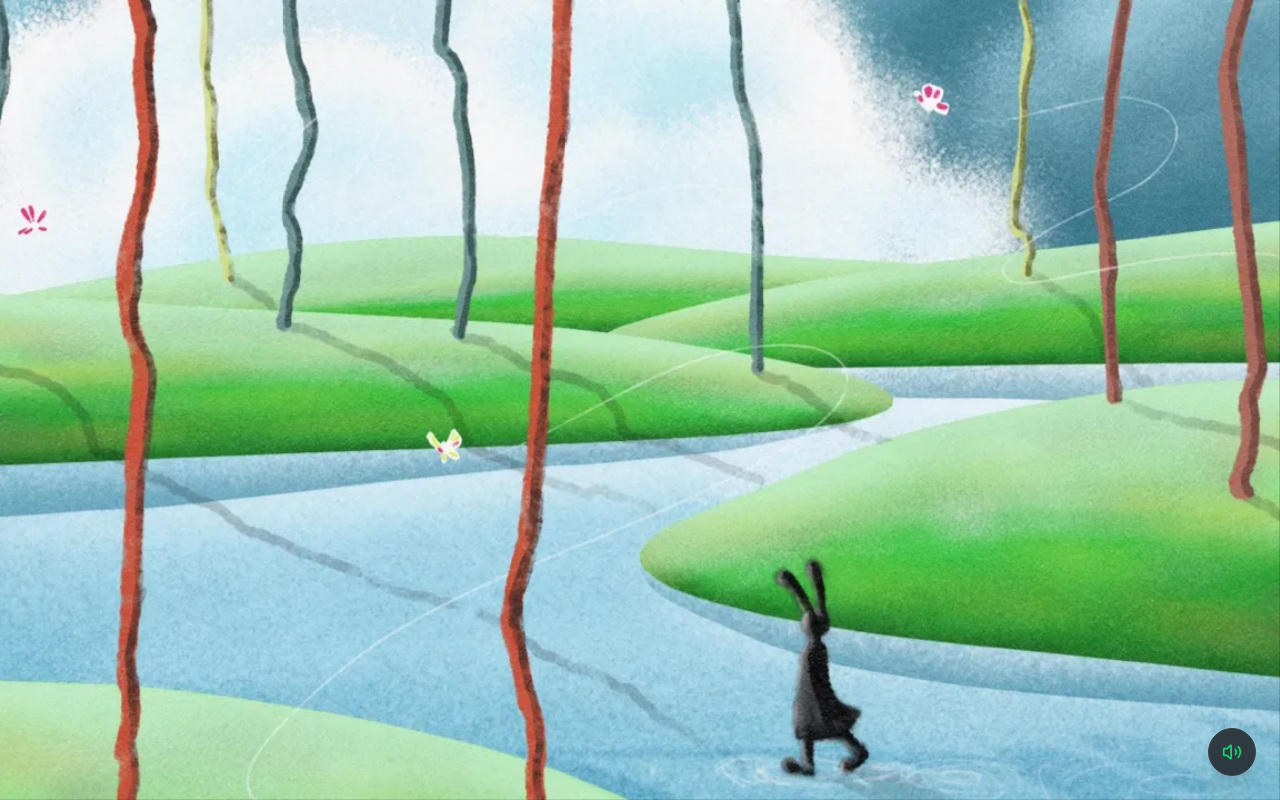
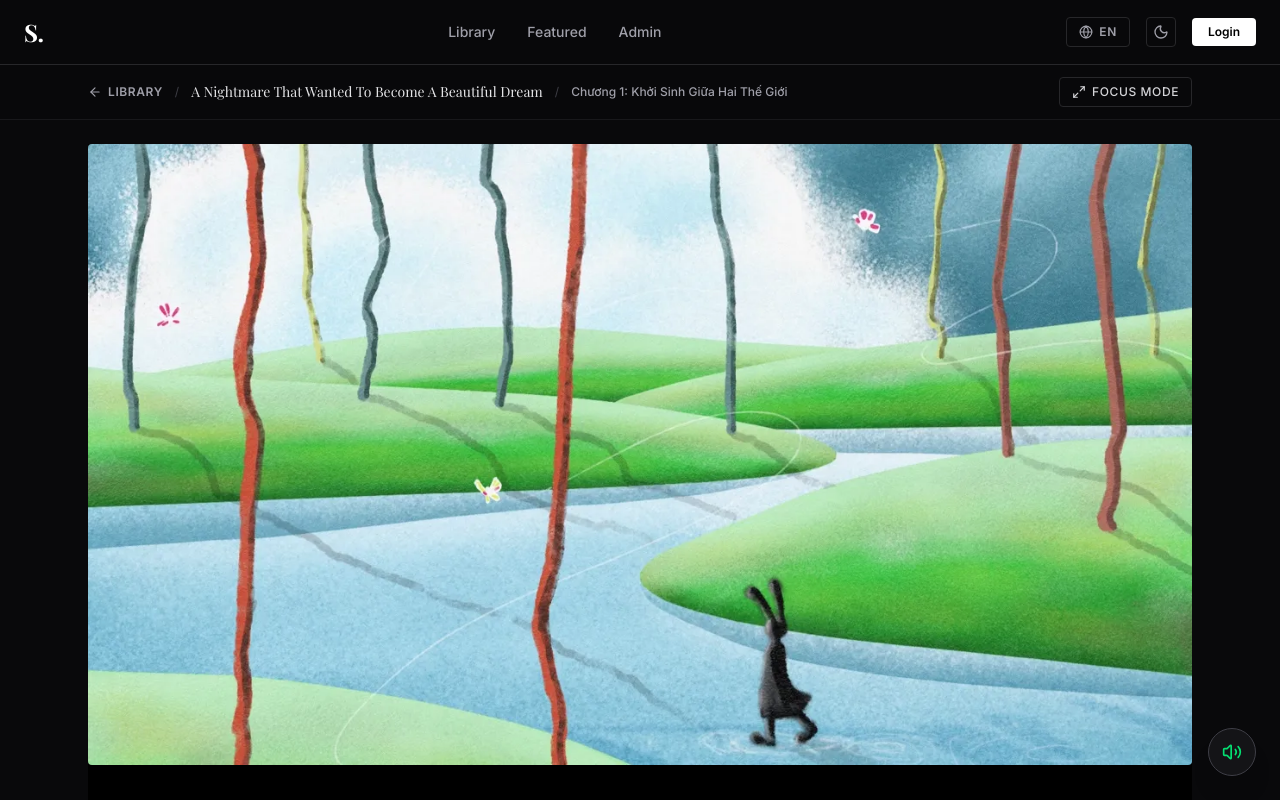
Before and after one commit to quanganh4869/anhemrot, a Next.js app: page /stories/echo/read in a window 1280 px wide. Shown: the top 800 px of the page. Built offline with nearby package versions, Linux system fonts and the light colour scheme; a web font is replaced by a local one.

Commit message:
feat(reader): implement full website architecture, non-fullscreen default, Focus Mode toggle, and zero black void aspect ratio

```diff
--- a/src/features/reader/components/ChapterReader.tsx
+++ b/src/features/reader/components/ChapterReader.tsx
@@ -4,13 +4,14 @@ import SceneRenderer from "./SceneRenderer";
 
 interface ChapterReaderProps {
   chapter: ChapterConfig;
+  isFocusMode?: boolean;
 }
 
-export default function ChapterReader({ chapter }: ChapterReaderProps) {
+export default function ChapterReader({ chapter, isFocusMode = false }: ChapterReaderProps) {
   return (
     <div className="w-full flex flex-col items-center bg-black">
       {chapter.scenes.map((scene) => (
-        <SceneRenderer key={scene.id} scene={scene} />
+        <SceneRenderer key={scene.id} scene={scene} isFocusMode={isFocusMode} />
       ))}
     </div>
   );
--- a/src/features/reader/components/SceneRenderer.tsx
+++ b/src/features/reader/components/SceneRenderer.tsx
@@ -5,11 +5,14 @@ import SceneLayer from "./SceneLayer";
 import { AnimationController } from "../engine/AnimationController";
 import { ScrollController } from "../engine/ScrollController";
 
+import { cn } from "@/lib/utils";
+
 interface SceneRendererProps {
   scene: SceneConfig;
+  isFocusMode?: boolean;
 }
 
-export default function SceneRenderer({ scene }: SceneRendererProps) {
+export default function SceneRenderer({ scene, isFocusMode = false }: SceneRendererProps) {
   const containerRef = useRef<HTMLDivElement>(null);
   const layersRef = useRef<(HTMLDivElement | null)[]>([]);
 
@@ -26,19 +29,20 @@ export default function SceneRenderer({ scene }: SceneRendererProps) {
     const tl = AnimationController.createTimeline(parsedScene, layersRef.current, isReducedMotion);
 
     // Attach to scroll via separated controller
-    ScrollController.attach(tl, containerRef.current, parsedScene);
+    ScrollController.attach(tl, containerRef.current, parsedScene, isFocusMode ? 0 : 72);
 
-  }, { scope: containerRef, dependencies: [scene] });
+  }, { scope: containerRef, dependencies: [scene, isFocusMode] });
 
   return (
     <div
       ref={containerRef}
-      className="relative w-full h-screen overflow-hidden bg-black flex items-center justify-center"
+      className={cn(
+        "relative overflow-hidden bg-black flex items-center justify-center select-none",
+        isFocusMode
+          ? "w-full h-screen"
+          : "w-full aspect-[16/9] min-h-[440px] max-h-[80vh] rounded-sm"
+      )}
     >
-      {/*
-        True cinematic canvas: No borders, no artificial rounded corners.
-        The scene takes up the viewport. The layers inside it handle their own dimensions.
-      */}
       <div className="relative w-full h-full">
         {scene.layers.map((layer, i) => (
           <SceneLayer
--- a/src/features/reader/components/StoryReader.tsx
+++ b/src/features/reader/components/StoryReader.tsx
@@ -1,9 +1,11 @@
-import React, { useState, useEffect } from "react";
+import React, { useState, useEffect, useRef } from "react";
 import { StoryConfig } from "../types";
 import ChapterReader from "./ChapterReader";
 import ReadingProgress from "./ui/ReadingProgress";
+import Header from "@/components/layout/Header";
+import Footer from "@/components/layout/Footer";
 import Link from "next/link";
-import { ArrowLeft } from "lucide-react";
+import { ArrowLeft, Maximize2, Minimize2 } from "lucide-react";
 import { cn } from "@/lib/utils";
 import gsap from "gsap";
 import { ScrollTrigger } from "gsap/ScrollTrigger";
@@ -16,87 +18,166 @@ interface StoryReaderProps {
 
 export default function StoryReader({ story }: StoryReaderProps) {
   const currentChapter = story.chapters[0];
-  const [isNavVisible, setIsNavVisible] = useState(true);
+  const [isFocusMode, setIsFocusMode] = useState(false);
+  const scrollPosRef = useRef(0);
 
-  // Refresh ScrollTrigger once scenes mount
+  // Refresh ScrollTrigger once scenes mount or when focus mode toggles
   useEffect(() => {
     const timer = setTimeout(() => {
       ScrollTrigger.refresh();
     }, 400);
     return () => clearTimeout(timer);
-  }, []);
+  }, [isFocusMode]);
 
-  // Auto-hide navigation after 2 seconds of inactivity, show on mouse movement
+  // Handle ESC key to exit focus mode
   useEffect(() => {
-    let timeout: NodeJS.Timeout;
-    const handleMouseMove = () => {
-      setIsNavVisible(true);
-      clearTimeout(timeout);
-      timeout = setTimeout(() => setIsNavVisible(false), 2500);
+    const handleKeyDown = (e: KeyboardEvent) => {
+      if (e.key === "Escape" && isFocusMode) {
+        exitFocusMode();
+      }
     };
-    window.addEventListener("mousemove", handleMouseMove);
-    timeout = setTimeout(() => setIsNavVisible(false), 2500);
-    return () => {
-      window.removeEventListener("mousemove", handleMouseMove);
-      clearTimeout(timeout);
+    window.addEventListener("keydown", handleKeyDown);
+    return () => window.removeEventListener("keydown", handleKeyDown);
+  }, [isFocusMode]);
+
+  const enterFocusMode = () => {
+    scrollPosRef.current = window.scrollY;
+    setIsFocusMode(true);
+    if (document.documentElement.requestFullscreen) {
+      document.documentElement.requestFullscreen().catch(() => {
+        // Fallback gracefully if browser blocks Fullscreen API
+      });
+    }
   };
-  }, []);
+
+  const exitFocusMode = () => {
+    setIsFocusMode(false);
+    if (document.fullscreenElement) {
+      document.exitFullscreen().catch(() => {});
+    }
+    // Restore scroll position after leaving focus mode
+    setTimeout(() => {
+      window.scrollTo({ top: scrollPosRef.current, behavior: "instant" });
+      ScrollTrigger.refresh();
+    }, 100);
+  };
 
   return (
-    <div className="w-full bg-zinc-950 text-zinc-100 min-h-screen flex flex-col font-sans overflow-x-hidden selection:bg-white/30 relative">
+    <div className={cn(
+      "w-full bg-zinc-950 text-zinc-100 min-h-screen flex flex-col font-sans selection:bg-white/30",
+      isFocusMode ? "fixed inset-0 z-[100] overflow-y-auto bg-black" : "relative"
+    )}>
       <ReadingProgress />
 
-      {/* Cinematic Auto-Hiding Navigation Overlay */}
-      <div className={cn(
-        "fixed top-0 left-0 w-full h-32 z-50 bg-gradient-to-b from-black/80 to-transparent flex items-start px-6 sm:px-12 pt-8 transition-opacity duration-700",
-        isNavVisible ? "opacity-100" : "opacity-0 pointer-events-none"
-      )}>
+      {/* 1. Real Website Header - only visible in normal mode */}
+      {!isFocusMode && <Header />}
+
+      {/* 2. Reader Context Bar - concise, non-intrusive */}
+      {!isFocusMode && (
+        <section className="w-full border-b border-zinc-900 bg-zinc-950/80 backdrop-blur-sm sticky top-16 z-40">
+          <div className="max-w-6xl mx-auto px-4 sm:px-6 py-3 flex items-center justify-between text-xs text-zinc-400">
+            <div className="flex items-center gap-3 truncate">
               <Link
                 href={`/stories/${story.id || 'nightmare-dream'}`}
-          className="flex items-center gap-3 text-zinc-300 hover:text-white transition-colors"
+                className="hover:text-white flex items-center gap-1.5 transition-colors font-semibold uppercase tracking-wider"
               >
-          <div className="p-2 bg-black/40 backdrop-blur-md rounded-full border border-white/10">
-            <ArrowLeft className="w-5 h-5" />
-          </div>
-          <div className="flex flex-col">
-            <span className="text-xs font-bold uppercase tracking-widest text-zinc-400">Quay lại thư viện</span>
-            <span className="font-serif text-lg leading-tight">{story.title}</span>
-          </div>
+                <ArrowLeft className="w-3.5 h-3.5" />
+                <span>Library</span>
               </Link>
+              <span className="text-zinc-700">/</span>
+              <span className="font-serif text-zinc-200 text-sm hidden sm:inline truncate">{story.title}</span>
+              <span className="text-zinc-700 hidden sm:inline">/</span>
+              <span className="text-zinc-400 font-medium truncate">{currentChapter.title}</span>
             </div>
 
-      {/* Main Reader Canvas: Full bleed, no generic containers, controlled by scenes */}
-      <main className="w-full">
-        <ChapterReader chapter={currentChapter} />
+            <div className="flex items-center gap-3 shrink-0">
+              <button
+                onClick={enterFocusMode}
+                className="flex items-center gap-1.5 px-3 py-1.5 border border-zinc-800 hover:border-zinc-600 text-zinc-300 hover:text-white transition-colors rounded text-xs font-medium uppercase tracking-wider"
+                title="Mở chế độ Focus toàn màn hình"
+              >
+                <Maximize2 className="w-3.5 h-3.5" />
+                <span className="hidden md:inline">Focus Mode</span>
+              </button>
+            </div>
+          </div>
+        </section>
+      )}
 
-        {/* Cinematic Chapter Completion / Epilogue */}
-        <section className="w-full min-h-[50vh] bg-black flex flex-col items-center justify-center text-center px-6 py-24 border-t border-zinc-900">
-          <span className="text-xs uppercase tracking-[0.3em] text-zinc-500 mb-4">
-            Hoàn thành chương
+      {/* Floating Exit Button in Focus Mode */}
+      {isFocusMode && (
+        <div className="fixed top-6 right-6 z-50 flex items-center gap-4">
+          <button
+            onClick={exitFocusMode}
+            className="flex items-center gap-2 px-4 py-2 bg-zinc-900/90 hover:bg-zinc-800 text-zinc-200 hover:text-white border border-zinc-700 rounded-full text-xs font-medium uppercase tracking-widest backdrop-blur shadow-2xl transition-all"
+          >
+            <Minimize2 className="w-3.5 h-3.5" />
+            <span>Thoát Focus (ESC)</span>
+          </button>
+        </div>
+      )}
+
+      {/* 3. Main Reader Content Area */}
+      <main className={cn(
+        "flex-grow w-full",
+        isFocusMode
+          ? "w-full"
+          : "max-w-6xl mx-auto px-4 sm:px-6 py-6"
+      )}>
+        {/* The Scenes */}
+        <ChapterReader chapter={currentChapter} isFocusMode={isFocusMode} />
+
+        {/* 4. Cinematic Chapter Completion & Next Chapter Section */}
+        <section className={cn(
+          "w-full bg-zinc-950 flex flex-col items-center justify-center text-center py-24 border-t border-zinc-900 mt-12",
+          isFocusMode ? "px-6" : "px-4"
+        )}>
+          <span className="text-xs uppercase tracking-[0.3em] text-zinc-500 mb-3">
+            Hoàn tất chương
           </span>
-          <h2 className="text-3xl sm:text-5xl font-serif text-zinc-100 font-bold mb-4">
+          <h2 className="text-3xl sm:text-5xl font-serif text-white font-bold mb-4">
             {currentChapter.title}
           </h2>
-          <p className="text-zinc-400 font-serif italic max-w-md mb-12 text-lg">
-            Cảm ơn bạn đã đồng hành cùng chuyến hành trình vào Vùng Đất Giấc Mơ.
+          <p className="text-zinc-400 font-serif italic max-w-lg mb-12 text-base sm:text-lg leading-relaxed">
+            Bạn đã đi qua hành trình khởi sinh của giấc mơ. Chương tiếp theo đang chờ đón bạn.
           </p>
 
-          <div className="flex flex-col sm:flex-row items-center gap-6">
+          {/* Next Chapter Preview Card (Editorial, not SaaS) */}
+          <div className="w-full max-w-md bg-zinc-900/50 border border-zinc-800 p-6 text-left mb-12 hover:border-zinc-700 transition-colors">
+            <div className="aspect-video w-full bg-zinc-950 mb-4 overflow-hidden">
+              {/* eslint-disable-next-line @next/next/no-img-element */}
+              <img
+                src="/images/story/scene_15_dream.webp"
+                alt="Next chapter preview"
+                className="w-full h-full object-cover grayscale hover:grayscale-0 transition-all duration-700"
+              />
+            </div>
+            <span className="text-xs uppercase tracking-wider text-zinc-500 block mb-1">Chương tiếp theo</span>
+            <h3 className="font-serif text-xl text-white font-semibold mb-2">Chương 2: Người Dệt Giấc Mơ</h3>
+            <p className="text-sm text-zinc-400 line-clamp-2">
+              Băng qua rừng ảo ảnh để tìm kiếm vị thần dệt nên những giấc chiêm bao nhiệm màu nhất.
+            </p>
+          </div>
+
+          <div className="flex flex-wrap items-center justify-center gap-4">
             <button
-              onClick={() => window.scrollTo({ top: 0, behavior: 'smooth' })}
-              className="px-8 py-3.5 border border-zinc-700 hover:border-zinc-400 text-zinc-200 hover:text-white transition-colors text-sm font-medium tracking-wider uppercase"
+              onClick={() => window.scrollTo({ top: 0, behavior: "smooth" })}
+              className="px-8 py-3 border border-zinc-700 hover:border-zinc-400 text-zinc-300 hover:text-white transition-colors text-xs font-semibold uppercase tracking-wider rounded"
             >
               Đọc lại từ đầu
             </button>
             <Link
               href={`/stories/${story.id || 'nightmare-dream'}`}
-              className="px-8 py-3.5 bg-white text-black hover:bg-zinc-200 transition-colors text-sm font-semibold tracking-wider uppercase"
+              className="px-8 py-3 bg-white text-black hover:bg-zinc-200 transition-colors text-xs font-bold uppercase tracking-wider rounded"
             >
               Về trang chi tiết
             </Link>
           </div>
         </section>
       </main>
+
+      {/* 5. Real Website Footer - only visible in normal mode */}
+      {!isFocusMode && <Footer />}
     </div>
   );
 }
--- a/src/features/reader/engine/ScrollController.ts
+++ b/src/features/reader/engine/ScrollController.ts
@@ -11,13 +11,14 @@ export class ScrollController {
   static attach(
     tl: gsap.core.Timeline,
     containerEl: Element,
-    sceneConfig: SceneConfig
+    sceneConfig: SceneConfig,
+    offset: number = 72
   ): ScrollTrigger {
 
     return ScrollTrigger.create({
       animation: tl,
       trigger: containerEl,
-      start: "top top", // Full viewport, pin exactly at the top
+      start: offset > 0 ? `top ${offset}px` : "top top",
       end: `+=${sceneConfig.scrollDuration || '200vh'}`,
       pin: sceneConfig.pin,
       pinSpacing: true,
```
Lines whose indentation alone changed are shown as unchanged.
